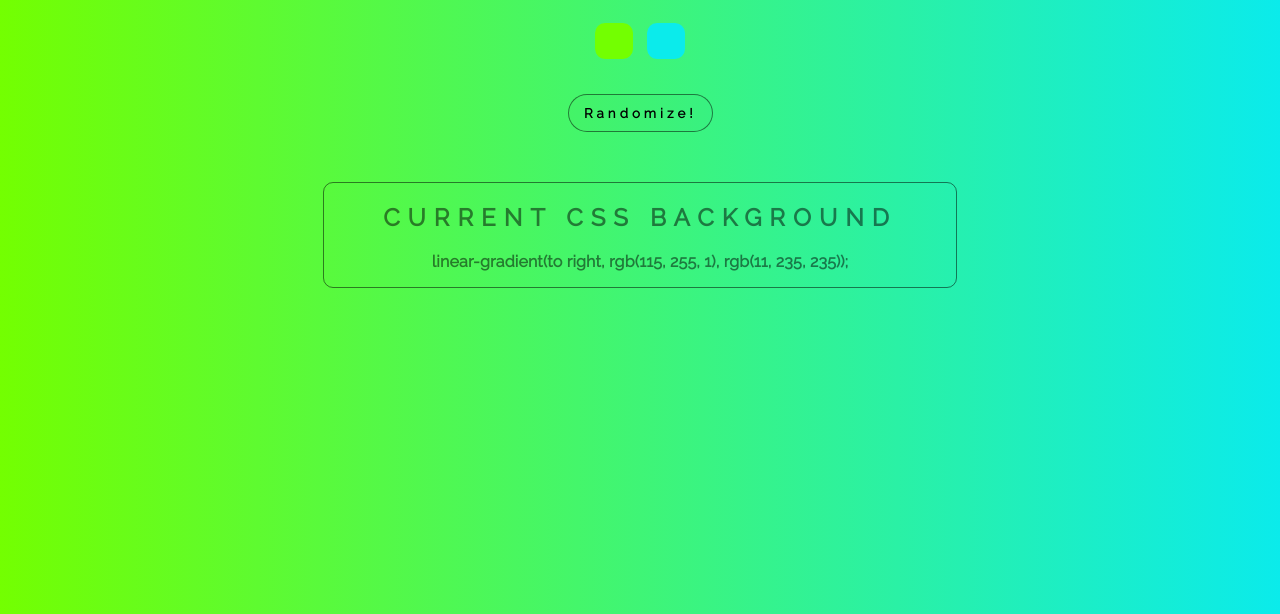
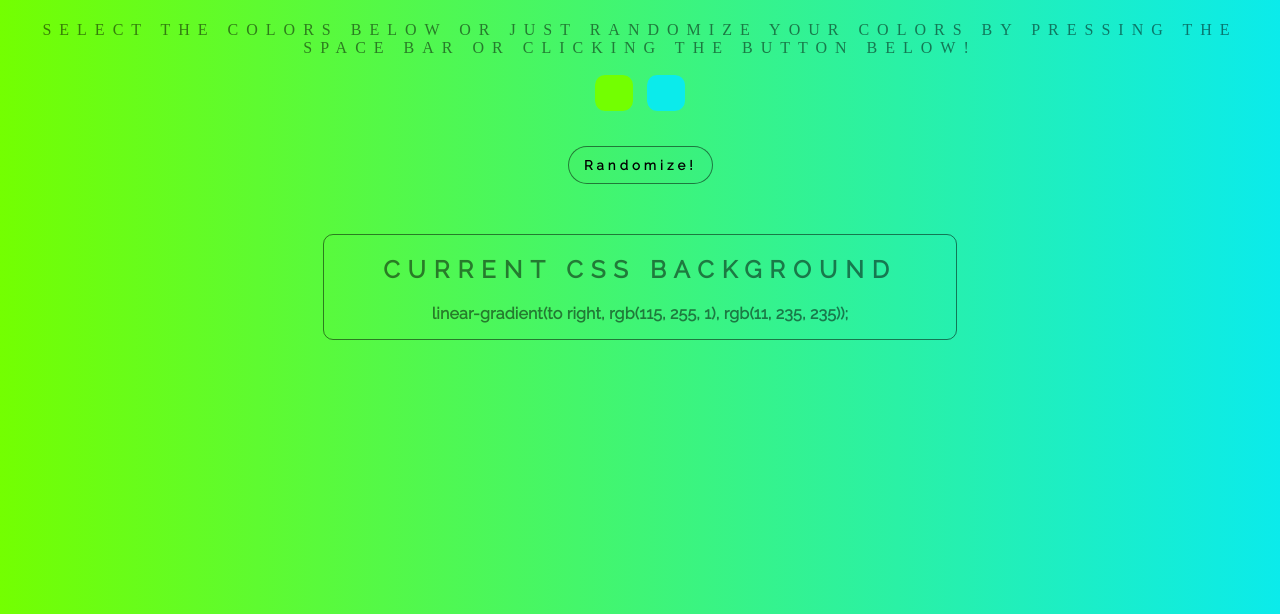
Before and after one commit to pauloschinzel/background_generator, a plain HTML site: page index.html in a window 1280 px wide. Shown: the part 186-800 px from the top of the page. Drawn offline with Linux system fonts and the light colour scheme.

Commit message:
Added a paragraph text explaining how to use the website7

```diff
--- a/index.html
+++ b/index.html
@@ -10,6 +10,7 @@
 </head>
 <body id="gradient">
     <h1>Background Generator</h1>
+    <p>Select the colors below or just randomize your colors by pressing the space bar or clicking the button below!</p>
     <input class="color1 animated" type="color" name="color1" id="" value="#73ff01">
     <input class="color2 animated" type="color" name="color2" id="" value="#0bebeb">
     <button id="randomizerButton" class="hvr-bounce-in">Randomize!</button>
```
